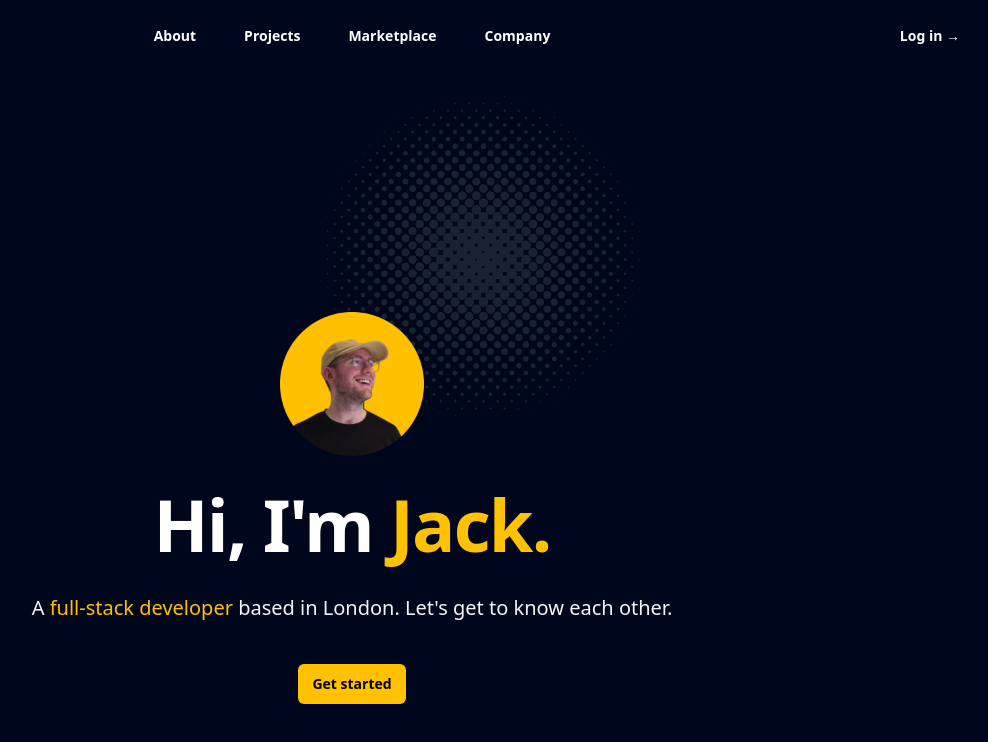
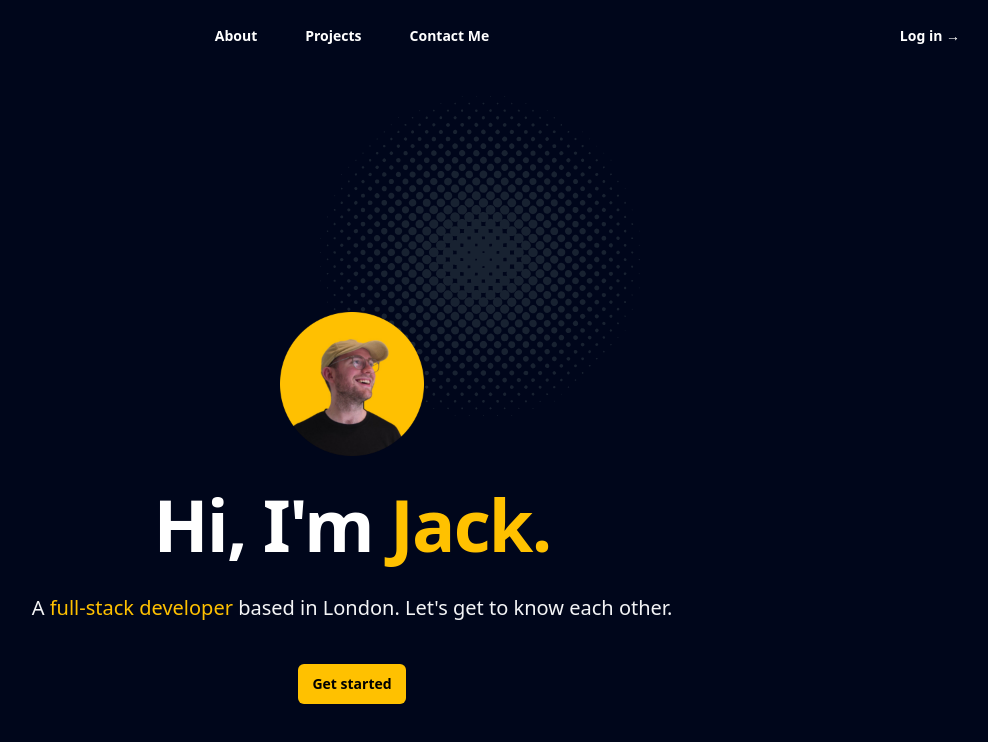
Before and after one commit to jackcasstlesjones/react-portfolio, a React (Vite) app: page / in a window 1280 px wide. Shown: the top 742 px of the page, without its empty margins (288-1276 px from the left). Built offline with nearby package versions, Linux system fonts and the light colour scheme.

Commit message:
refactor: change  navbar links

```diff
--- a/src/Components/Hero/Hero.tsx
+++ b/src/Components/Hero/Hero.tsx
@@ -7,8 +7,8 @@ import { Bars3Icon, XMarkIcon } from "@heroicons/react/24/outline";
 const navigation = [
   { name: "About", href: "#" },
   { name: "Projects", href: "#" },
-  { name: "Marketplace", href: "#" },
-  { name: "Company", href: "#" },
+  { name: "Contact Me", href: "#" },
+  //   { name: "Company", href: "#" },
 ];
 
 export default function Hero() {
```
